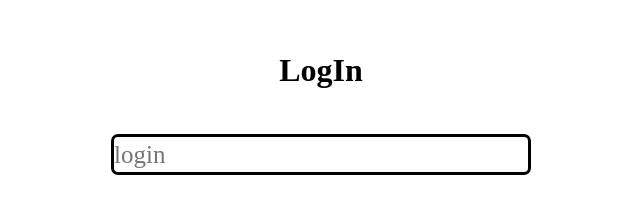
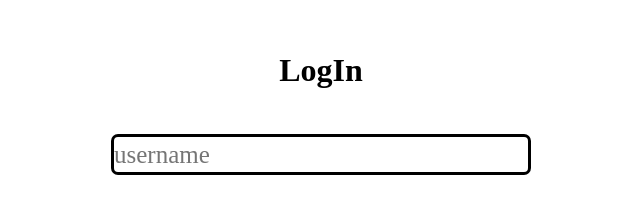
Before and after one commit to Danilamaimeskul/my-trainee, a React (Create React App) app in the folder react-task/: page /login in a window 1280 px wide. Shown: the part 198-416 px from the top of the page, without its empty margins (319-959 px from the left). Built offline with nearby package versions, Linux system fonts and the light colour scheme; a web font is replaced by a local one.

Commit message:
Bug fixed

```diff
--- a/react-task/src/components/Header.js
+++ b/react-task/src/components/Header.js
@@ -51,7 +51,6 @@ function Header(props) {
                             <a href={href}>{title}</a>
                         </li>;
                 })}
-                {/* onClick={dispatch({type: "LOG_OUT"})} */}
                 <li className='menu__items'>{user.isLogin ? <a href='#' onClick={logOut}>logout</a> : <Link to="/login" className='login__btn'>login</Link> }</li>
             </ul>
         );
--- a/react-task/src/pages/Loginpage.js
+++ b/react-task/src/pages/Loginpage.js
@@ -27,7 +27,7 @@ function Loginpage(props) {
             <h1>LogIn</h1>
             <form onSubmit={handleSubmit} className='login__form'>
                 <label className='inputs'>
-                    <input className='text__input' placeholder='login' type="text" onChange={e => {setLogin(e.target.value)}}/>
+                    <input className='text__input' placeholder='username' type="text" onChange={e => {setLogin(e.target.value)}}/>
                     <input className='text__input' placeholder='password' type="password" onChange={e => {setPassword(e.target.value)}}/>
                 </label>
                 <input type="submit" className='submit__btn' value={'LogIn'}/>
```
